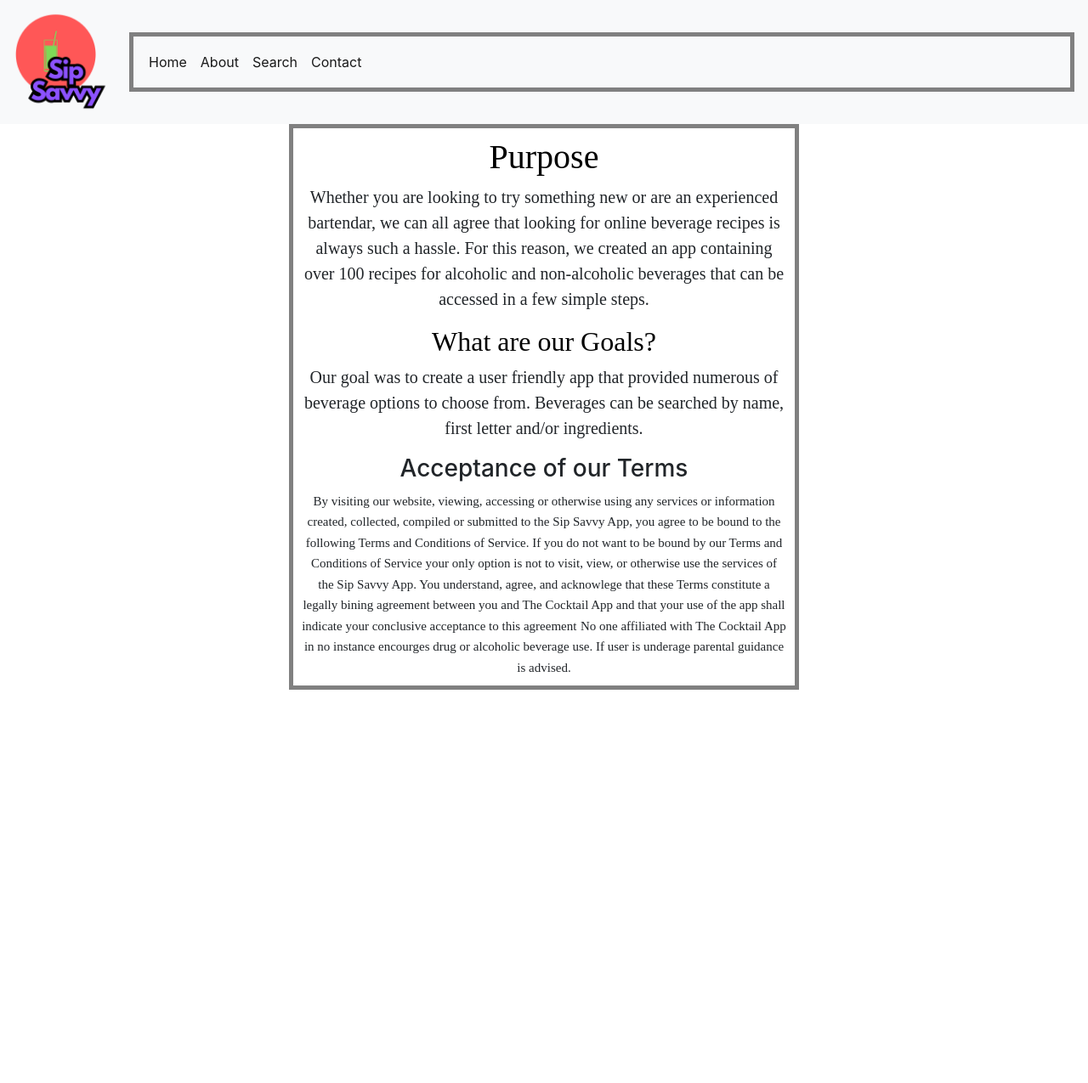
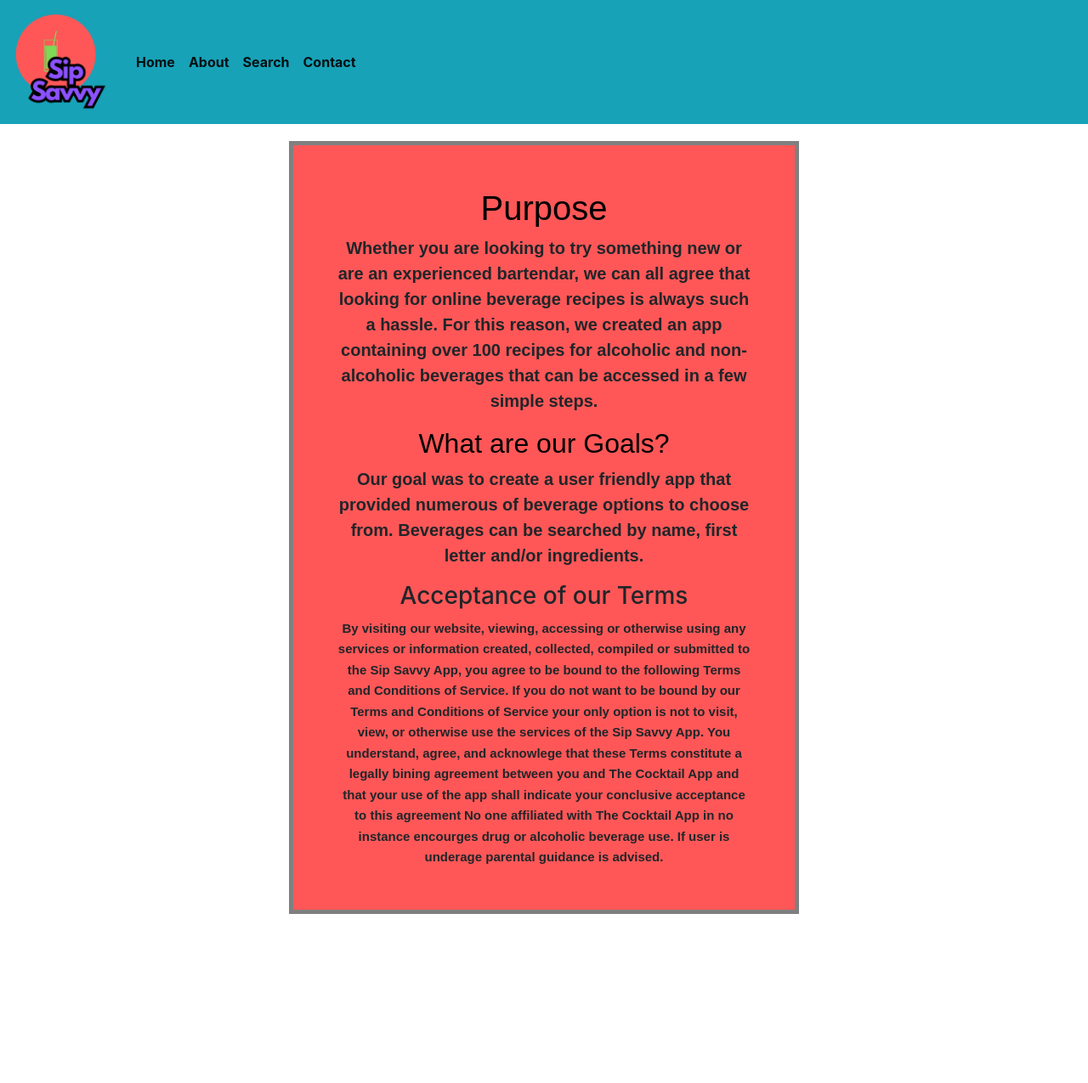
Before and after one commit to kennyventress/seo_cocktail, a Flask app: page /about in a window 1280 px wide. Shown: the top 1275 px of the page at 85% size. Run offline with Flask 3, Linux system fonts and the light colour scheme; some libraries are stand-ins or nearby versions.

Commit message:
Update Version

```diff
--- a/static/about.css
+++ b/static/about.css
@@ -1,30 +1,30 @@
 /* CSS for the about page */
 body {
-  background-color: white;
+  background-color: #FFFFFF;
 }
 
-div {
+.div-1 {
   width: 600px;
-  padding: 10px;
-  border: 5px solid gray;
-  margin: 0;
+  background-color: #FF5757;
+  border: 5px solid grey;
+  padding: 50px;
+  margin: 20px;
 }
-
 h1 {
   color: black;
-  font-family: "Times New Roman", Times, serif;
+  font-family: 'Poppins', sans-serif;
   text-align: center;
 }
 h2 {
   color: black;
-  font-family: "Times New Roman", Times, serif;
+  font-family: 'Poppins', sans-serif;
   text-align: center;
 }
 p {
-  font-family: "Times New Roman", Times, serif;
+  font-family: 'Poppins', sans-serif;
   font-size: 20px;
 }
 p2 {
-  font-family: "Times New Roman", Times, serif;
+  font-family: 'Poppins', sans-serif;
   font-size: 15px;
 }
--- a/templates/about.html
+++ b/templates/about.html
@@ -13,7 +13,7 @@
 
 
 <center>
-  <div>
+  <div class="div-1">
     <h1> Purpose </h1>
       <p> Whether you are looking to try something new or are an experienced bartendar, we can all agree that looking for
       online beverage recipes is always such a hassle. For this reason, we created an app containing over 100 recipes
--- a/templates/layout.html
+++ b/templates/layout.html
@@ -5,13 +5,14 @@
     <meta charset="utf-8">
     <title>Sip Savvy</title>
     <link rel="stylesheet" href="https://cdn.jsdelivr.net/npm/bootstrap@4.0.0/dist/css/bootstrap.min.css" integrity="sha384-Gn5384xqQ1aoWXA+058RXPxPg6fy4IWvTNh0E263XmFcJlSAwiGgFAW/dAiS6JXm" crossorigin="anonymous">
+    <link rel="stylesheet" href="../static/layout.css">
     <meta name="viewport" content="width=device-width, initial-scale=1, shrink-to-fit=no">
 
   </head>
-
+    <strong>
     <body style="height:2000px">
 
-      <nav class="navbar sticky-top navbar-expand-sm navbar-light bg-light">
+      <nav class="navbar sticky-top navbar-expand-sm navbar-light bg-info">
         <a
           href="#"
           class="navbar-brand mb-0 h1">
@@ -67,4 +68,5 @@
       <script src="https://cdn.jsdelivr.net/npm/bootstrap@4.0.0/dist/js/bootstrap.min.js" integrity="sha384-JZR6Spejh4U02d8jOt6vLEHfe/JQGiRRSQQxSfFWpi1MquVdAyjUar5+76PVCmYl" crossorigin="anonymous"></script>
       {%block content%} {%endblock%}  <!-- Placeholder for the content of each page -->
   </body>
+  </strong>
 </html>
```
Also changed, not shown: templates/home.html (+6 -6 lines), static/layout.css (added).
